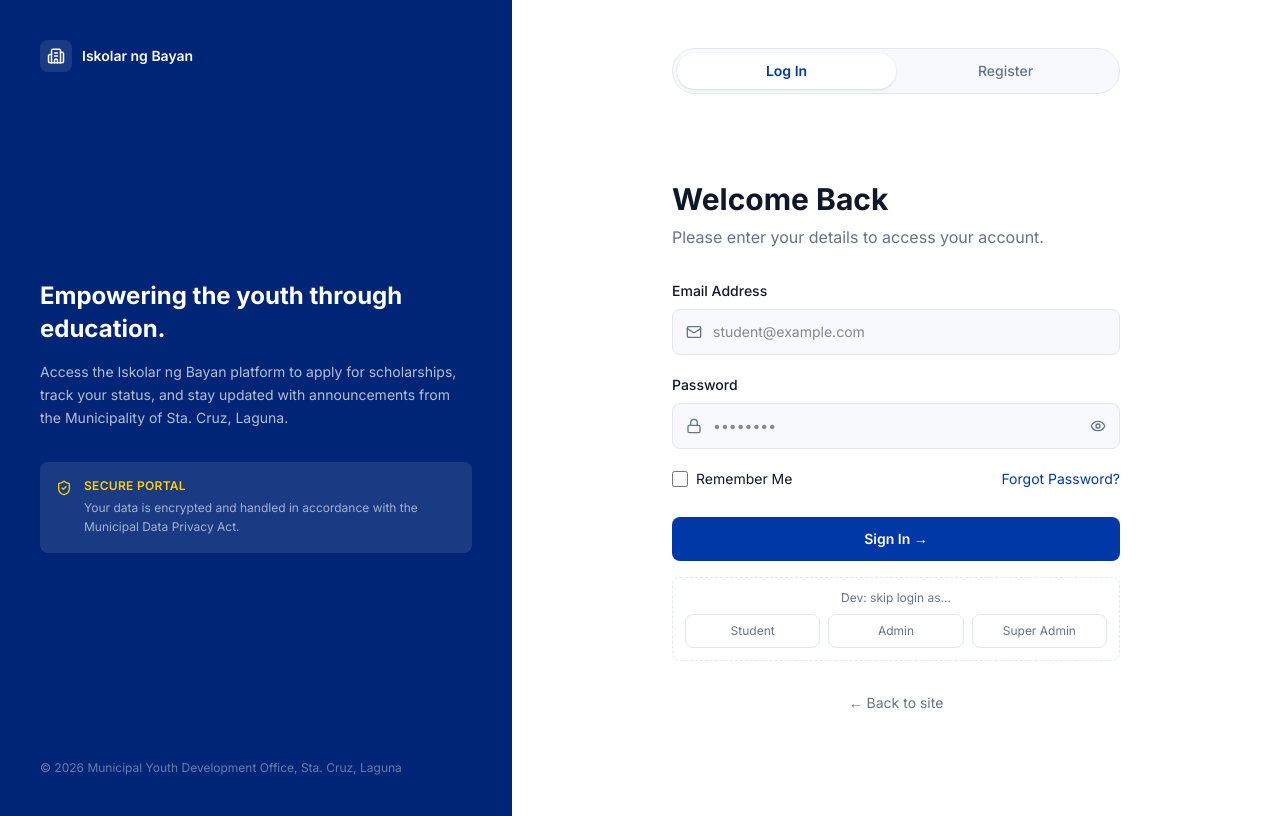
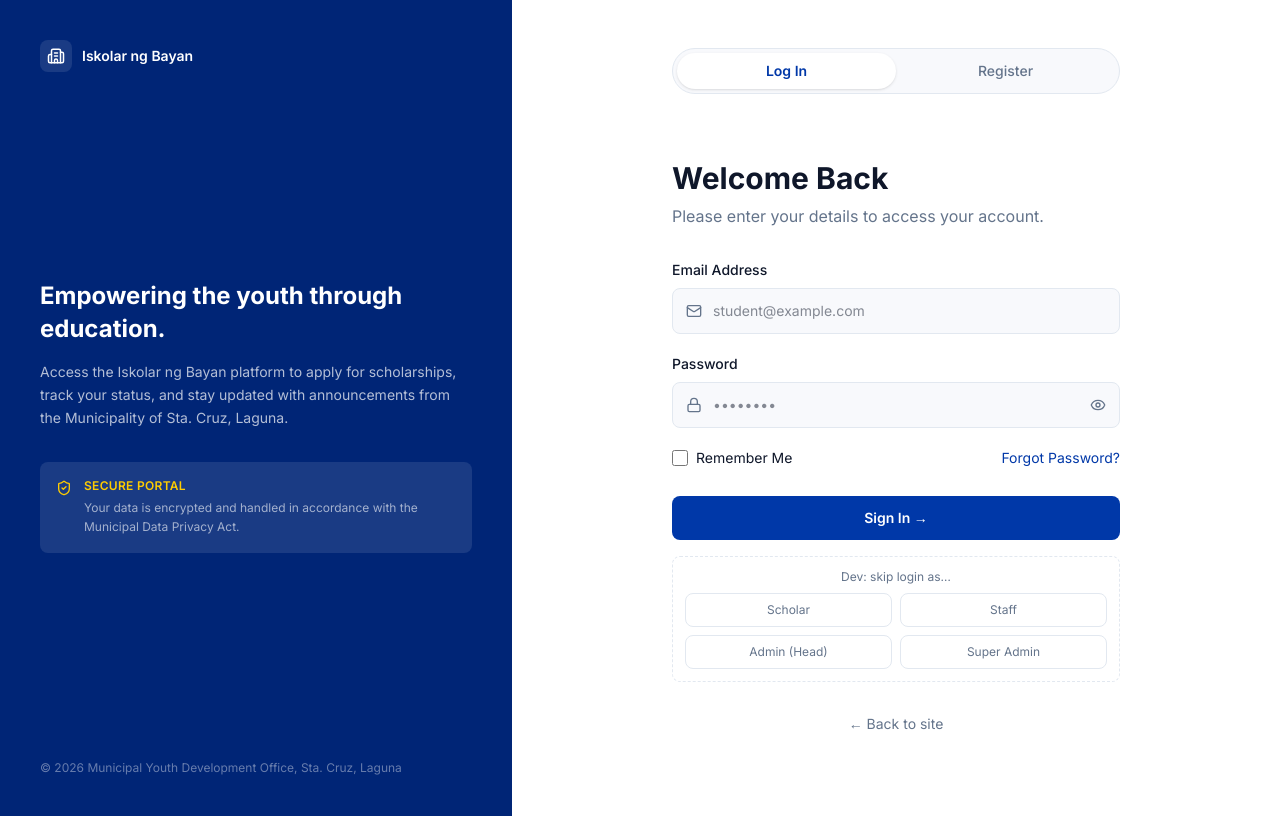
Before and after one commit to NotNookie/Scholarship-MonoRepo, a React (Vite) app in the folder apps/web/: page /login in a window 1280 px wide. Built offline with nearby package versions, Linux system fonts and the light colour scheme; no server answers.

Commit message:
refactor: roles have been updated and plans too

```diff
--- a/apps/web/src/components/layout/AdminLayout.jsx
+++ b/apps/web/src/components/layout/AdminLayout.jsx
@@ -43,10 +43,18 @@ function getInitials(name) {
   ).toUpperCase()
 }
 
+const ROLE_LABELS = {
+  super_admin: 'Super Admin',
+  admin: 'Administrator',
+  staff: 'Staff',
+}
+
 export function AdminLayout() {
   const { user, logout } = useAuthStore()
   const navigate = useNavigate()
-  const isSuperAdmin = user?.role === 'super_admin'
+  // Maintenance + Users are the municipality Head's job (Admin); Staff don't see them.
+  // (Platform Super Admin manages tenants elsewhere — that portal isn't built yet.)
+  const isHead = user?.role === 'admin'
 
   function handleLogout() {
     logout()
@@ -54,7 +62,7 @@ export function AdminLayout() {
   }
 
   const initials = getInitials(user?.name)
-  const roleLabel = user?.role?.replace(/_/g, ' ') ?? 'Admin'
+  const roleLabel = ROLE_LABELS[user?.role] ?? 'Staff'
 
   // Live "needs action" counts for sidebar badges.
   const countOf = (r) => r.data?.meta?.total ?? r.data?.data?.length ?? 0
@@ -118,7 +126,7 @@ export function AdminLayout() {
             </NavLink>
           ))}
 
-          {isSuperAdmin && (
+          {isHead && (
             <>
               <div className="mt-4 mb-1 px-3 text-xs text-on-primary/40 uppercase tracking-widest">
                 System
--- a/apps/web/src/components/layout/PublicLayout.jsx
+++ b/apps/web/src/components/layout/PublicLayout.jsx
@@ -30,7 +30,7 @@ export function PublicLayout() {
   const logout = useAuthStore((s) => s.logout)
   const navigate = useNavigate()
 
-  const isStudent = user?.role === 'student'
+  const isScholar = user?.role === 'scholar'
   const fullName = user?.name ?? [user?.first_name, user?.last_name].filter(Boolean).join(' ')
   const initials = (fullName || 'S').trim().split(/\s+/).map((w) => w[0]).slice(0, 2).join('').toUpperCase()
 
@@ -42,7 +42,7 @@ export function PublicLayout() {
   return (
     <div className="min-h-screen flex flex-col">
       <header className="h-16 bg-surface border-b border-border flex items-center px-6 shrink-0 sticky top-0 z-30">
-        <Link to={isStudent ? '/dashboard' : '/'} className="text-primary font-bold text-sm tracking-wide shrink-0 flex-1">
+        <Link to={isScholar ? '/dashboard' : '/'} className="text-primary font-bold text-sm tracking-wide shrink-0 flex-1">
           Iskolar ng Bayan
         </Link>
 
@@ -50,21 +50,21 @@ export function PublicLayout() {
         <nav className="hidden md:flex items-center gap-5 text-sm shrink-0">
           {/* Public tabs — Scholarships is embedded in My Scholarship for students */}
           {PUBLIC_NAV_ALWAYS
-            .filter(({ to }) => !(isStudent && to === '/scholarships'))
+            .filter(({ to }) => !(isScholar && to === '/scholarships'))
             .map(({ to, label, end }) => (
               <NavLink key={to} to={to} end={end} className={navLinkCls}>
                 {label}
               </NavLink>
             ))}
 
-          {!isStudent && (
+          {!isScholar && (
             <NavLink to={PUBLIC_NAV_ANNOUNCEMENTS.to} end={PUBLIC_NAV_ANNOUNCEMENTS.end} className={navLinkCls}>
               {PUBLIC_NAV_ANNOUNCEMENTS.label}
             </NavLink>
           )}
 
           {/* Separator + student tabs */}
-          {isStudent && (
+          {isScholar && (
             <>
               <span className="w-px h-4 bg-border shrink-0" />
               {STUDENT_NAV.map(({ to, label, end }) => (
@@ -78,7 +78,7 @@ export function PublicLayout() {
 
         {/* Right side */}
         <div className="flex flex-1 items-center gap-3 text-sm justify-end shrink-0">
-          {isStudent ? (
+          {isScholar ? (
             <>
               <NotificationBell />
               <span className="w-7 h-7 rounded-full bg-primary-light text-primary text-xs font-bold flex items-center justify-center shrink-0" title={fullName || 'Scholar'}>
--- a/apps/web/src/lib/axios.js
+++ b/apps/web/src/lib/axios.js
@@ -18,10 +18,9 @@ api.interceptors.response.use(
   (response) => response,
   (error) => {
     if (error.response?.status === 401 && !error.config.url.startsWith('/auth/')) {
-      const role = useAuthStore.getState().user?.role
+      // Centralized login — everyone re-authenticates at /login, which routes by role.
       useAuthStore.getState().logout()
-      const isAdmin = role && role !== 'student'
-      window.location.href = isAdmin ? '/admin/login' : '/login'
+      window.location.href = '/login'
     }
     return Promise.reject(error)
   }
--- a/apps/web/src/lib/roleHome.js
+++ b/apps/web/src/lib/roleHome.js
@@ -1,5 +1,7 @@
 // Where each role lands after a successful login. The centralized login page
 // routes by role, so this is the single source of truth for that mapping.
+// Roles: scholar (student portal) · staff / admin (municipal admin portal) ·
+// super_admin (platform — its portal isn't built yet, falls back to admin).
 export function roleHome(role) {
-  return role === 'student' ? '/dashboard' : '/admin/dashboard'
+  return role === 'scholar' ? '/dashboard' : '/admin/dashboard'
 }
--- a/apps/web/src/pages/auth/LoginPage.jsx
+++ b/apps/web/src/pages/auth/LoginPage.jsx
@@ -36,9 +36,10 @@ export function LoginPage() {
   // Dev-only shortcut (never ships): jump straight in as any role.
   function devLogin(role) {
     const users = {
-      student:     { id: 1, name: 'Juan Dela Cruz', first_name: 'Juan', role: 'student', email: 'juan@test.com', mobile: '09123456789' },
-      admin:       { id: 2, name: 'Maria Santos', first_name: 'Maria', role: 'admin', email: 'maria@stacruz.gov.ph' },
-      super_admin: { id: 3, name: 'Admin User', first_name: 'Admin', role: 'super_admin', email: 'admin@stacruz.gov.ph' },
+      scholar:     { id: 1, name: 'Juan Dela Cruz', first_name: 'Juan', role: 'scholar', email: 'juan@test.com', mobile: '09123456789' },
+      staff:       { id: 2, name: 'Ana Reyes', first_name: 'Ana', role: 'staff', email: 'ana@stacruz.gov.ph' },
+      admin:       { id: 3, name: 'Maria Santos', first_name: 'Maria', role: 'admin', email: 'maria@stacruz.gov.ph' },
+      super_admin: { id: 4, name: 'Platform Admin', first_name: 'Platform', role: 'super_admin', email: 'admin@iskolar.ph' },
     }
     login(users[role], 'dev-token')
     navigate(from ?? roleHome(role), { replace: true })
@@ -151,10 +152,11 @@ export function LoginPage() {
           {import.meta.env.DEV && (
             <div className="mt-4 border border-dashed border-border rounded-lg p-3">
               <p className="text-xs text-content-muted mb-2 text-center">Dev: skip login as…</p>
-              <div className="grid grid-cols-3 gap-2">
+              <div className="grid grid-cols-2 gap-2">
                 {[
-                  { role: 'student', label: 'Student' },
-                  { role: 'admin', label: 'Admin' },
+                  { role: 'scholar', label: 'Scholar' },
+                  { role: 'staff', label: 'Staff' },
+                  { role: 'admin', label: 'Admin (Head)' },
                   { role: 'super_admin', label: 'Super Admin' },
                 ].map((r) => (
                   <button
--- a/apps/web/src/pages/public/LandingPage.jsx
+++ b/apps/web/src/pages/public/LandingPage.jsx
@@ -40,7 +40,7 @@ const CONTACT = [
 ]
 
 export function LandingPage() {
-  const isStudent = useAuthStore((s) => s.user?.role === 'student')
+  const isScholar = useAuthStore((s) => s.user?.role === 'scholar')
 
   const announcementsQuery = useQuery({
     queryKey: queryKeys.announcements.list({ per_page: 3 }),
@@ -72,7 +72,7 @@ export function LandingPage() {
             </p>
 
             <div className="flex flex-wrap gap-3">
-              {isStudent ? (
+              {isScholar ? (
                 <>
                   <Link
                     to="/scholarship"
--- a/apps/web/src/router/index.jsx
+++ b/apps/web/src/router/index.jsx
@@ -47,8 +47,8 @@ import { MaintenanceCyclesPage } from '../pages/admin/MaintenanceCyclesPage'
 import { MaintenanceEligibilityPage } from '../pages/admin/MaintenanceEligibilityPage'
 import { MaintenanceProfilePage } from '../pages/admin/MaintenanceProfilePage'
 
-const student = (element) => (
-  <RequireAuth roles={['student']}>{element}</RequireAuth>
+const scholar = (element) => (
+  <RequireAuth roles={['scholar']}>{element}</RequireAuth>
 )
 
 export const router = createBrowserRouter([
@@ -64,14 +64,14 @@ export const router = createBrowserRouter([
       { path: '/forms', element: <FormsPage /> },
 
       // Student pages (auth-gated individually)
-      { path: '/dashboard',              element: student(<StudentDashboardPage />) },
-      { path: '/apply',                  element: student(<ApplicationPage />) },
-      { path: '/applications/:id',       element: student(<DocumentsPage />) },
-      { path: '/appeal/:id',             element: student(<AppealPage />) },
-      { path: '/student/announcements',  element: student(<StudentAnnouncementsPage />) },
-      { path: '/scholarship',            element: student(<MyScholarshipPage />) },
-      { path: '/scholarship/renew',      element: student(<RenewalPage />) },
-      { path: '/settings',               element: student(<StudentSettingsPage />) },
+      { path: '/dashboard',              element: scholar(<StudentDashboardPage />) },
+      { path: '/apply',                  element: scholar(<ApplicationPage />) },
+      { path: '/applications/:id',       element: scholar(<DocumentsPage />) },
+      { path: '/appeal/:id',             element: scholar(<AppealPage />) },
+      { path: '/student/announcements',  element: scholar(<StudentAnnouncementsPage />) },
+      { path: '/scholarship',            element: scholar(<MyScholarshipPage />) },
+      { path: '/scholarship/renew',      element: scholar(<RenewalPage />) },
+      { path: '/settings',               element: scholar(<StudentSettingsPage />) },
     ],
   },
 
@@ -94,7 +94,7 @@ export const router = createBrowserRouter([
   {
     path: '/admin',
     element: (
-      <RequireAuth roles={['super_admin', 'admin', 'miso']}>
+      <RequireAuth roles={['admin', 'staff', 'super_admin']}>
         <AdminLayout />
       </RequireAuth>
     ),
```
